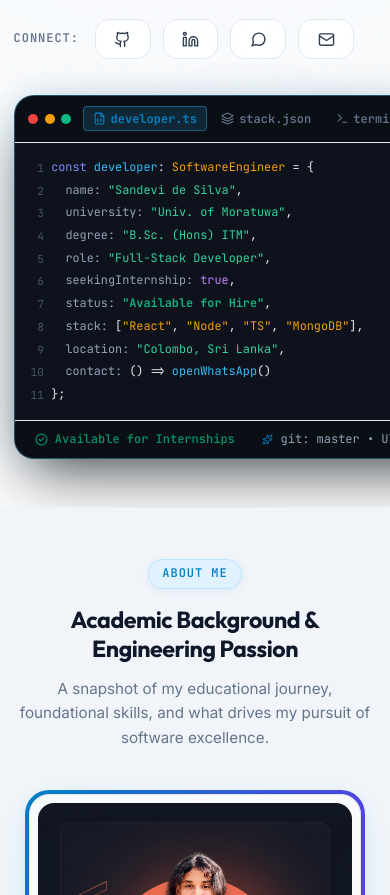
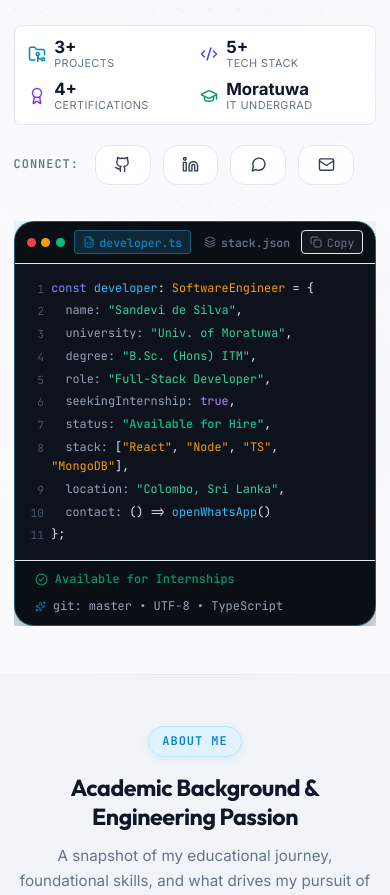
Before and after one commit to sandevi641/Portfolio, a React (Vite) app: page / in a window 390 px wide. Shown: the part 871-1766 px from the top of the page. Built offline with nearby package versions, Linux system fonts and the light colour scheme.

Commit message:
Fix developer card titlebar clipping and mobile viewport fit

```diff
--- a/src/components/common/ScrollToTop.jsx
+++ b/src/components/common/ScrollToTop.jsx
@@ -29,7 +29,7 @@ export const ScrollToTop = () => {
   return (
     <button
       onClick={scrollToTop}
-      className="btn btn-primary"
+      className="btn btn-primary scroll-to-top-btn"
       style={{
         position: 'fixed',
         bottom: '2rem',
@@ -44,7 +44,7 @@ export const ScrollToTop = () => {
       aria-label="Scroll to top"
       title="Back to top"
     >
-      <ArrowUp size={20} />
+      <ArrowUp size={18} />
     </button>
   );
 };
--- a/src/components/hero/DeveloperCard.jsx
+++ b/src/components/hero/DeveloperCard.jsx
@@ -268,22 +268,34 @@ export const DeveloperCard = () => {
             display: 'flex',
             alignItems: 'center',
             justifyContent: 'space-between',
-            padding: '0.65rem 0.85rem',
+            padding: '0.55rem 0.75rem',
             backgroundColor: 'rgba(0, 0, 0, 0.65)',
             borderBottom: '1px solid var(--color-border)',
-            gap: '0.5rem',
-            overflowX: 'auto',
+            gap: '0.4rem',
+            width: '100%',
+            boxSizing: 'border-box',
           }}
         >
           {/* Window controls and tabs */}
-          <div style={{ display: 'flex', alignItems: 'center', gap: '0.6rem', flexShrink: 0 }}>
-            <div style={{ display: 'flex', gap: '0.4rem', marginRight: '0.15rem' }}>
-              <span style={{ width: '10px', height: '10px', borderRadius: '50%', backgroundColor: '#ef4444' }} />
-              <span style={{ width: '10px', height: '10px', borderRadius: '50%', backgroundColor: '#f59e0b' }} />
-              <span style={{ width: '10px', height: '10px', borderRadius: '50%', backgroundColor: '#10b981' }} />
+          <div style={{ display: 'flex', alignItems: 'center', gap: '0.45rem', flex: 1, minWidth: 0 }}>
+            <div style={{ display: 'flex', gap: '0.35rem', flexShrink: 0, marginRight: '0.1rem' }}>
+              <span style={{ width: '9px', height: '9px', borderRadius: '50%', backgroundColor: '#ef4444' }} />
+              <span style={{ width: '9px', height: '9px', borderRadius: '50%', backgroundColor: '#f59e0b' }} />
+              <span style={{ width: '9px', height: '9px', borderRadius: '50%', backgroundColor: '#10b981' }} />
             </div>
 
-            <div className="developer-card-tabs" style={{ display: 'flex', gap: '0.3rem' }}>
+            <div
+              className="developer-card-tabs"
+              style={{
+                display: 'flex',
+                gap: '0.25rem',
+                overflowX: 'auto',
+                flex: 1,
+                minWidth: 0,
+                scrollbarWidth: 'none',
+                WebkitOverflowScrolling: 'touch',
+              }}
+            >
               <button
                 type="button"
                 onClick={() => setActiveTab('developer.ts')}
@@ -291,19 +303,20 @@ export const DeveloperCard = () => {
                   display: 'inline-flex',
                   alignItems: 'center',
                   gap: '0.3rem',
-                  padding: '0.22rem 0.55rem',
+                  padding: '0.2rem 0.5rem',
                   borderRadius: 'var(--border-radius-xs)',
                   backgroundColor: activeTab === 'developer.ts' ? 'rgba(56, 189, 248, 0.15)' : 'transparent',
                   border: activeTab === 'developer.ts' ? '1px solid rgba(56, 189, 248, 0.35)' : '1px solid transparent',
                   color: activeTab === 'developer.ts' ? 'var(--color-primary)' : 'var(--color-text-muted)',
-                  fontSize: '0.75rem',
+                  fontSize: '0.72rem',
                   fontWeight: 600,
                   cursor: 'pointer',
                   whiteSpace: 'nowrap',
+                  flexShrink: 0,
                   transition: 'all var(--transition-fast)',
                 }}
               >
-                <FileCode size={13} />
+                <FileCode size={12} />
                 <span>developer.ts</span>
               </button>
 
@@ -314,19 +327,20 @@ export const DeveloperCard = () => {
                   display: 'inline-flex',
                   alignItems: 'center',
                   gap: '0.3rem',
-                  padding: '0.22rem 0.55rem',
+                  padding: '0.2rem 0.5rem',
                   borderRadius: 'var(--border-radius-xs)',
                   backgroundColor: activeTab === 'stack.json' ? 'rgba(129, 140, 248, 0.15)' : 'transparent',
                   border: activeTab === 'stack.json' ? '1px solid rgba(129, 140, 248, 0.35)' : '1px solid transparent',
                   color: activeTab === 'stack.json' ? 'var(--color-secondary)' : 'var(--color-text-muted)',
-                  fontSize: '0.75rem',
+                  fontSize: '0.72rem',
                   fontWeight: 600,
                   cursor: 'pointer',
                   whiteSpace: 'nowrap',
+                  flexShrink: 0,
                   transition: 'all var(--transition-fast)',
                 }}
               >
-                <Layers size={13} />
+                <Layers size={12} />
                 <span>stack.json</span>
               </button>
 
@@ -337,35 +351,36 @@ export const DeveloperCard = () => {
                   display: 'inline-flex',
                   alignItems: 'center',
                   gap: '0.3rem',
-                  padding: '0.22rem 0.55rem',
+                  padding: '0.2rem 0.5rem',
                   borderRadius: 'var(--border-radius-xs)',
                   backgroundColor: activeTab === 'terminal.sh' ? 'rgba(16, 185, 129, 0.15)' : 'transparent',
                   border: activeTab === 'terminal.sh' ? '1px solid rgba(16, 185, 129, 0.35)' : '1px solid transparent',
                   color: activeTab === 'terminal.sh' ? 'var(--color-success)' : 'var(--color-text-muted)',
-                  fontSize: '0.75rem',
+                  fontSize: '0.72rem',
                   fontWeight: 600,
                   cursor: 'pointer',
                   whiteSpace: 'nowrap',
+                  flexShrink: 0,
                   transition: 'all var(--transition-fast)',
                 }}
               >
-                <Terminal size={13} />
+                <Terminal size={12} />
                 <span>terminal.sh</span>
               </button>
             </div>
           </div>
 
           {/* Right Header Bar: Live Clock & Copy button */}
-          <div style={{ display: 'flex', alignItems: 'center', gap: '0.5rem', flexShrink: 0 }}>
+          <div style={{ display: 'flex', alignItems: 'center', gap: '0.4rem', flexShrink: 0 }}>
             {currentTime && (
               <span
                 className="hide-mobile"
                 style={{
-                  fontSize: '0.7rem',
+                  fontSize: '0.68rem',
                   color: 'var(--color-text-muted)',
                   display: 'inline-flex',
                   alignItems: 'center',
-                  gap: '0.3rem',
+                  gap: '0.25rem',
                 }}
                 title="Sri Lanka Local Time (Asia/Colombo)"
               >
@@ -383,18 +398,19 @@ export const DeveloperCard = () => {
                 color: copied ? 'var(--color-success)' : 'var(--color-text-muted)',
                 display: 'flex',
                 alignItems: 'center',
-                gap: '0.35rem',
-                fontSize: '0.75rem',
-                padding: '0.22rem 0.55rem',
+                gap: '0.3rem',
+                fontSize: '0.72rem',
+                padding: '0.2rem 0.5rem',
                 borderRadius: 'var(--border-radius-xs)',
                 backgroundColor: copied ? 'var(--color-success-bg)' : 'rgba(255, 255, 255, 0.04)',
                 border: copied ? '1px solid rgba(16, 185, 129, 0.3)' : '1px solid var(--color-border)',
                 transition: 'all var(--transition-fast)',
                 cursor: 'pointer',
                 whiteSpace: 'nowrap',
+                flexShrink: 0,
               }}
             >
-              {copied ? <Check size={13} /> : <Copy size={13} />}
+              {copied ? <Check size={12} /> : <Copy size={12} />}
               <span>{copied ? 'Copied' : 'Copy'}</span>
             </button>
           </div>
--- a/src/components/hero/Hero.jsx
+++ b/src/components/hero/Hero.jsx
@@ -78,6 +78,9 @@ export const Hero = () => {
               display: 'flex',
               justifyContent: 'center',
               width: '100%',
+              maxWidth: '100%',
+              overflow: 'hidden',
+              boxSizing: 'border-box',
             }}
           >
             <DeveloperCard />
--- a/src/styles/globals.css
+++ b/src/styles/globals.css
@@ -537,6 +537,13 @@ input, textarea, select {
     grid-template-columns: repeat(2, 1fr) !important;
     gap: 0.75rem !important;
   }
+
+  .scroll-to-top-btn {
+    bottom: 1.15rem !important;
+    right: 1.15rem !important;
+    width: 38px !important;
+    height: 38px !important;
+  }
 }
 
 @media (max-width: 420px) {
```
